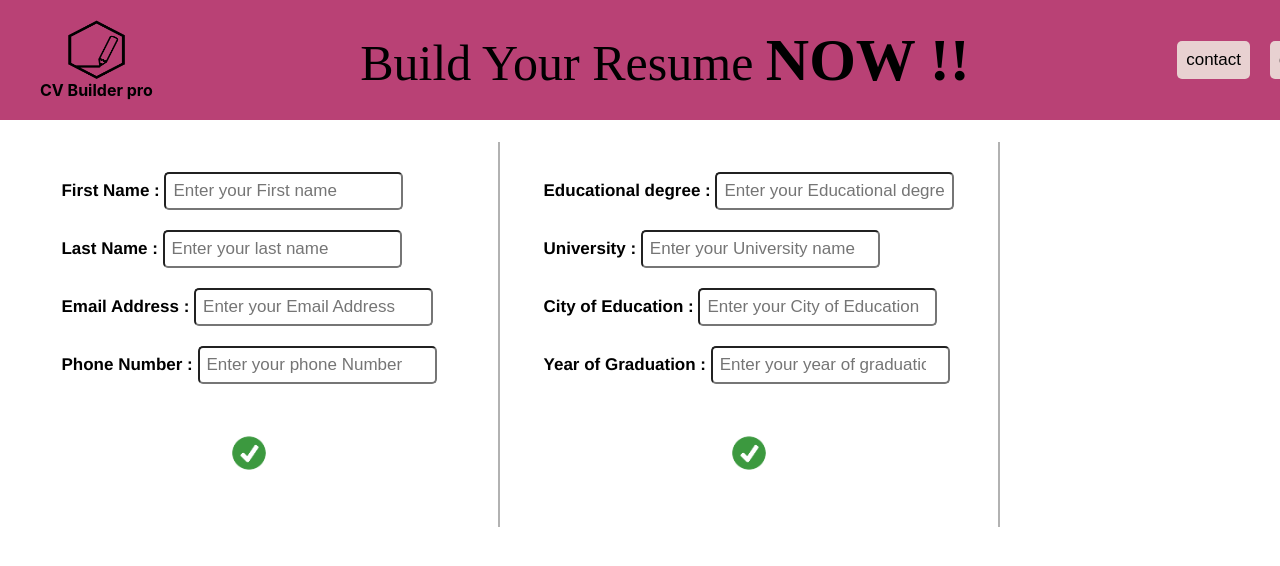
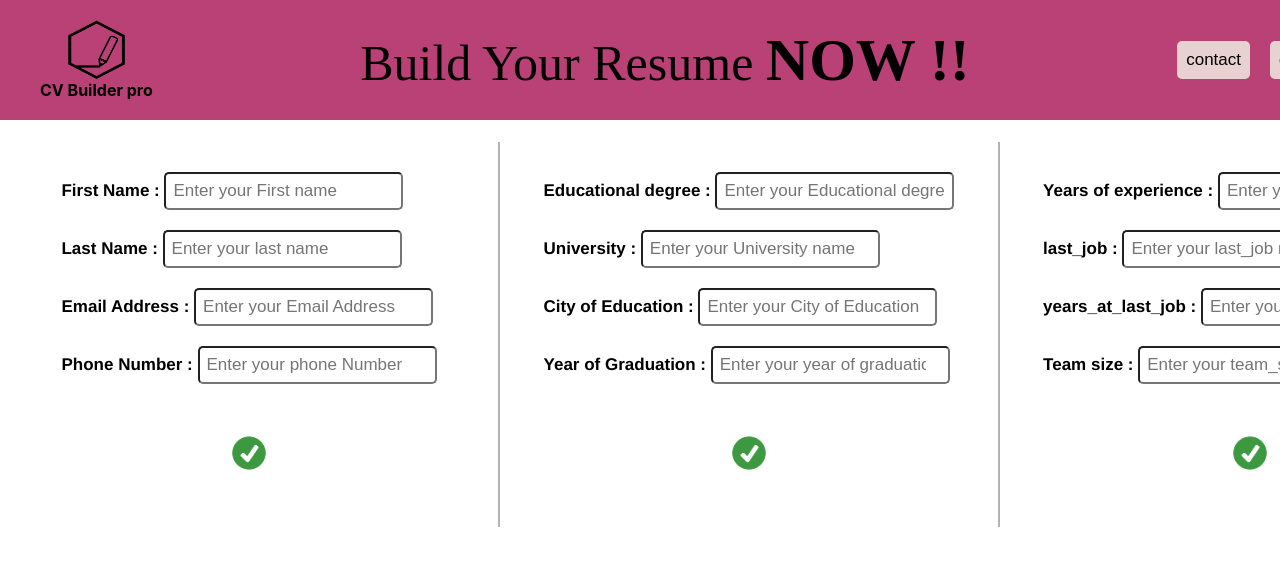
Before and after one commit to bdellah49/cv---project, a React (Create React App) app: page / in a window 1280 px wide. Shown: the top 566 px of the page. Built offline with nearby package versions, Linux system fonts and the light colour scheme.

Commit message:
created and styled the practical-exp component

```diff
--- a/src/App.js
+++ b/src/App.js
@@ -2,6 +2,8 @@ import './App.css';
 import Header from './components/header.js'
 import General from './components/general';
 import EdExperience from "./components/ed-experience";
+import PracticalExp from "./components/practical-exp";
+
 
 function App() {
   return (
@@ -9,6 +11,7 @@ function App() {
       <Header className="header" />
       <General className="general" />
       <EdExperience className="ed-exp" />
+      <PracticalExp className="practical-exp" />
     </div>
   );
 }
--- a/src/components/practical-exp.js
+++ b/src/components/practical-exp.js
@@ -0,0 +1,78 @@
+import React from "react";
+import logo from "./check-logo.png";
+import "./styles/practical-exp.css";
+class PracticalExp extends React.Component {
+  constructor(props) {
+    super(props);
+
+    this.state = {
+      years_of_exp: "",
+      last_job: "",
+      years_at_last_job: "",
+      team_size: "",
+    };
+  }
+  handleSubmit(e) {
+    let years_of_exp = document.getElementById("years_of_exp");
+    let last_job = document.getElementById("last_job");
+    let years_at_last_job = document.getElementById("years_at_last_job");
+    let team_size = document.getElementById("team_size");
+    e.setState({
+      years_of_exp: years_of_exp.value,
+      last_job: last_job.value,
+      years_at_last_job: years_at_last_job.value,
+      team_size: team_size.value,
+    });
+  }
+
+  render() {
+    console.log(this.state);
+    return (
+      <div className="practical-exp">
+        <div className="practical-exp-info">
+          <div className="input-field">
+            <label htmlFor="years_of_exp">Years of experience : </label>
+            <input
+              id="years_of_exp"
+              type="number"
+              name="years_of_exp"
+              placeholder="Enter your years of experience"
+            />
+          </div>
+          <div className="input-field">
+            <label htmlFor="last_job">last_job : </label>
+            <input
+              id="last_job"
+              type="text"
+              name="last_job"
+              placeholder="Enter your last_job name"
+            />
+          </div>
+          <div className="input-field">
+            <label htmlFor="years_at_last_job">years_at_last_job : </label>
+            <input
+              id="years_at_last_job"
+              type="number"
+              name="years_at_last_job"
+              placeholder="Enter your years_at_last_job "
+            />
+          </div>
+          <div className="input-field">
+            <label htmlFor="team_size">Team size : </label>
+            <input
+              id="team_size"
+              type="number"
+              name="team_size"
+              placeholder="Enter your team_size"
+            />
+          </div>
+        </div>
+        <button className="submit" onClick={() => this.handleSubmit(this)}>
+          <img className="check" src={logo} alt="check" />
+        </button>
+      </div>
+    );
+  }
+}
+
+export default PracticalExp;
--- a/src/components/styles/practical-exp.css
+++ b/src/components/styles/practical-exp.css
@@ -0,0 +1,46 @@
+.practical-exp{
+    margin-top: 10px;
+    display:flex;
+    flex-direction: column;
+    align-items: center;
+    justify-content: center;
+    gap: 30px;
+    padding: 30px;
+}
+.practical-exp-info{
+    display:flex;
+    flex-direction: column;
+    gap:20px;
+}
+.input-field{
+    font-family: "Helvetica Neue",Helvetica,Arial;
+    font-size: 17px;
+    font-weight: bold;
+    transition: font-size 0.1s linear;
+}
+input{
+    padding: 7px;
+    border-radius: 5px;
+    font-size: 17px;
+
+}
+.input-field:hover {
+    font-size: 19px;
+}
+.check{
+    height: 60px;
+}
+.submit{
+    padding:7px;
+    border-color: transparent;
+    font-size: 17px;
+    font-family: Arial;
+    border-radius:5px;
+    background-color:transparent;
+    transition:background 0.1s linear,font-size 0.1s linear;
+}
+.submit:hover{
+    color:white;
+    font-size: 20px;
+    background-color:black;
+}
```
